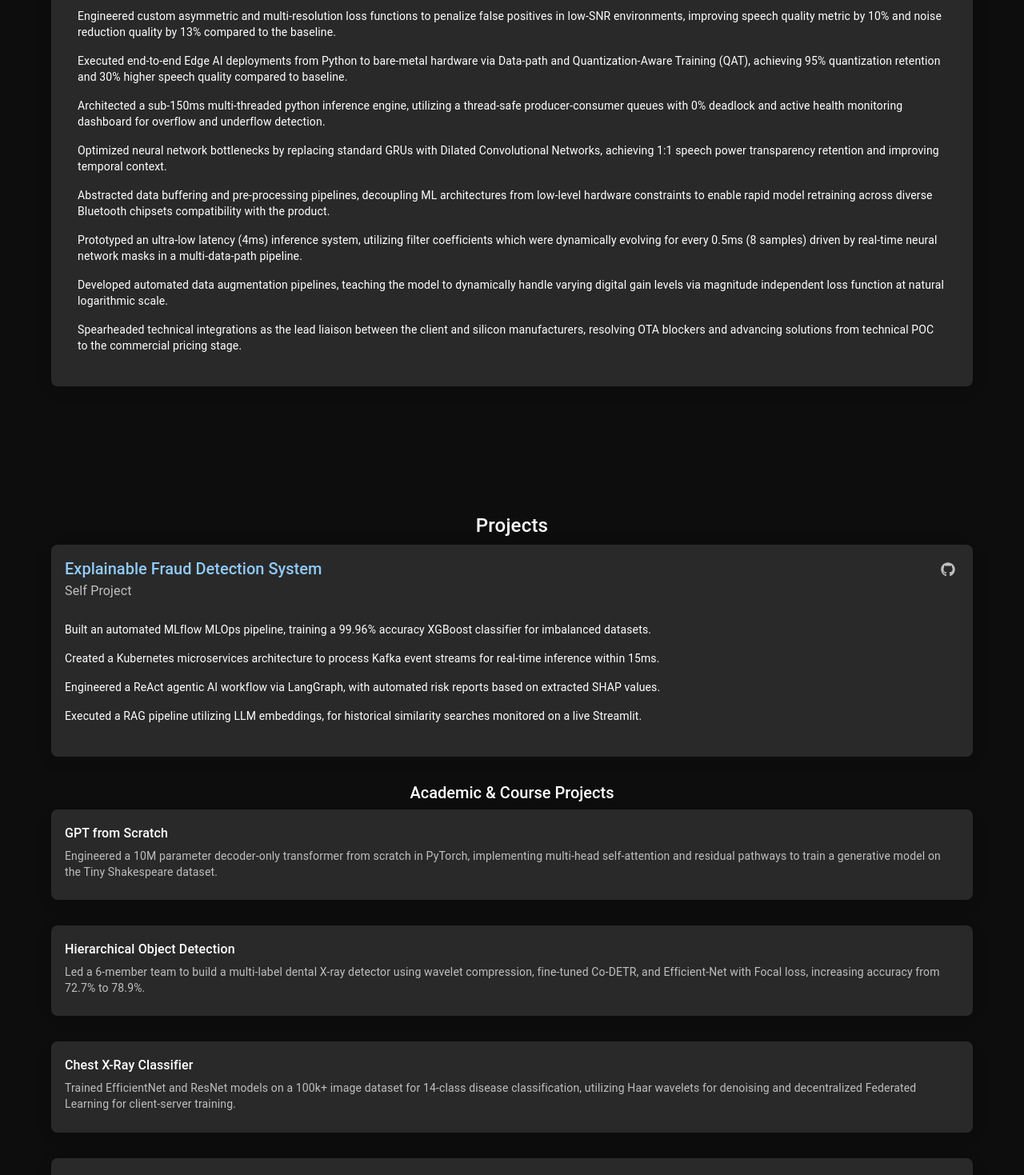
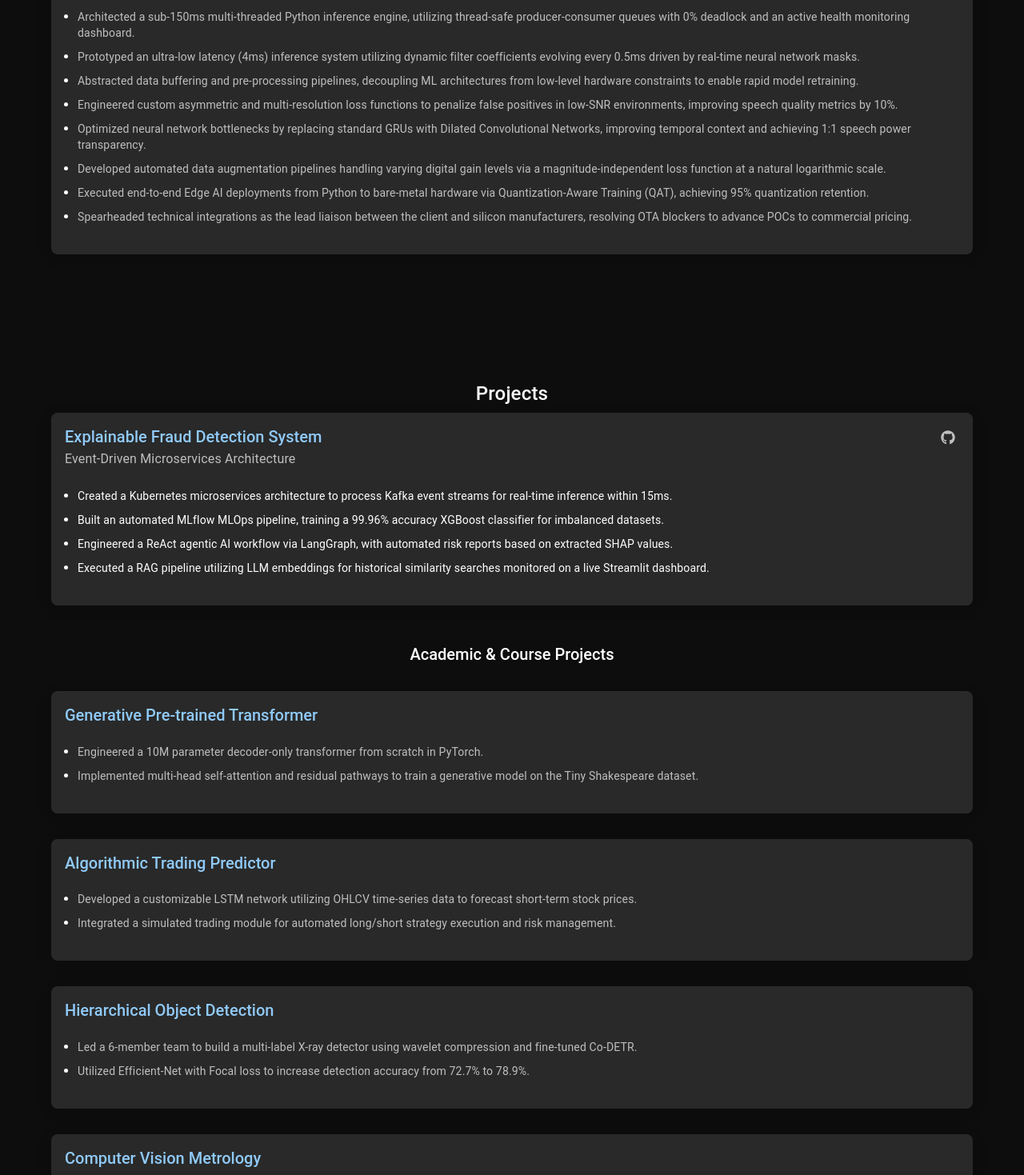
Before and after one commit to TejasweeSulekh/tejasweesulekh.github.io, a React (Vite) app: page / in a window 1280 px wide. Shown: the part 700-2169 px from the top of the page at 80% size. Built offline with nearby package versions, Linux system fonts and the light colour scheme.

Commit message:
Updated the content to make it look much better than before

```diff
--- a/src/components/Experience.jsx
+++ b/src/components/Experience.jsx
@@ -2,8 +2,6 @@
 import { Container, Typography, Box, Card, CardContent, List, ListItem, ListItemText } from '@mui/material';
 import FadeInView from './FadeInView';
 import { experiences } from '../data/portfolioData';
-import { motion } from 'framer-motion';
-
 
 const Experience = () => {
   return (
@@ -11,6 +9,7 @@
       <Typography variant="h4" component="h2" gutterBottom align="center">
         Work Experience
       </Typography>
+
       {experiences.map((exp, index) => (
         <FadeInView key={index} delay={index * 0.2}>
           <Card sx={{
@@ -34,13 +33,19 @@
               <Typography variant="subtitle2" component="p" color="text.secondary" gutterBottom>
                 {exp.period}
               </Typography>
-              <List dense>
+
+              <List dense sx={{ mt: 1, listStyleType: 'disc', pl: 2 }}>
                 {exp.points.map((point, i) => (
-                  <ListItem key={i}>
-                    <ListItemText primary={point} />
+                  <ListItem key={i} sx={{ display: 'list-item', px: 0, py: 0.5 }}>
+                    <ListItemText
+                      primary={point}
+                      primaryTypographyProps={{ variant: 'body2', color: 'text.secondary' }}
+                      sx={{ m: 0 }}
+                    />
                   </ListItem>
                 ))}
               </List>
+
             </CardContent>
           </Card>
         </FadeInView>
--- a/src/components/Projects.jsx
+++ b/src/components/Projects.jsx
@@ -1,5 +1,5 @@
 import React from 'react';
-import { Container, Typography, Grid, Card, CardContent, List, ListItem, ListItemText, Box, IconButton, Tooltip } from '@mui/material';
+import { Container, Typography, Card, CardContent, List, ListItem, ListItemText, Box, IconButton, Tooltip } from '@mui/material';
 import { FaGithub, FaExternalLinkAlt } from 'react-icons/fa';
 import { mainProjects, academicProjects } from '../data/portfolioData';
 import FadeInView from './FadeInView';
@@ -11,6 +11,7 @@
         Projects
       </Typography>
 
+      {/* MAIN PROJECTS LIST */}
       {mainProjects.map((project, index) => (
         <FadeInView key={index} delay={index * 0.2}>
           <Card sx={{
@@ -25,7 +26,6 @@
             }
           }}>
             <CardContent>
-              {/* Header Row: Title on the left, Icons on the right */}
               <Box sx={{ display: 'flex', justifyContent: 'space-between', alignItems: 'flex-start', mb: 1 }}>
                 <Box>
                   <Typography variant="h5" component="h3" color="primary.main">
@@ -36,7 +36,6 @@
                   </Typography>
                 </Box>
 
-                {/* Minimalist Icon Links */}
                 <Box sx={{ display: 'flex', gap: 1 }}>
                   {project.githubLink && (
                     <Tooltip title="View Source Code" placement="top">
@@ -67,10 +66,14 @@
                 </Box>
               </Box>
 
-              <List dense sx={{ mt: 1 }}>
+              <List dense sx={{ mt: 1, listStyleType: 'disc', pl: 2 }}>
                 {project.points.map((point, i) => (
-                  <ListItem key={i} sx={{ px: 0 }}>
-                    <ListItemText primary={point} />
+                  <ListItem key={i} sx={{ display: 'list-item', px: 0, py: 0.5 }}>
+                    <ListItemText
+                      primary={point}
+                      primaryTypographyProps={{ variant: 'body2', color: 'text.primary' }}
+                      sx={{ m: 0 }}
+                    />
                   </ListItem>
                 ))}
               </List>
@@ -79,37 +82,44 @@
         </FadeInView>
       ))}
 
-      <Typography variant="h5" component="h3" gutterBottom align="center" sx={{mt: 4}}>
+      <Typography variant="h5" component="h3" gutterBottom align="center" sx={{ mt: 6, mb: 4 }}>
         Academic & Course Projects
       </Typography>
 
-      <Grid container spacing={4}>
+      {/* ACADEMIC PROJECTS LIST */}
       {academicProjects.map((project, index) => (
-          <Grid item key={index} xs={12} sm={6} md={4}>
-            <FadeInView key={index} delay={index * 0.2}>
+        <FadeInView key={`academic-${index}`} delay={index * 0.2}>
           <Card sx={{
-                height: '100%',
+            mb: 4,
             border: '1px solid transparent',
             boxShadow: '0 4px 20px 0 rgba(0,0,0,0.1)',
-                transition: 'box-shadow 0.3s ease-in-out, border-color 0.3s ease-in-out',
+            transition: 'transform 0.3s ease-in-out, box-shadow 0.3s ease-in-out, border-color 0.3s ease-in-out',
             '&:hover': {
+              transform: 'scale(1.01)',
               borderColor: '#90caf9',
               boxShadow: '0 8px 30px 0 rgba(144, 202, 249, 0.4)',
             }
           }}>
             <CardContent>
-                  <Typography variant="h6" component="h4" gutterBottom>
+              <Typography variant="h5" component="h3" color="primary.main" sx={{ mb: 1 }}>
                 {project.title}
               </Typography>
-                  <Typography variant="body2" color="text.secondary">
-                    {project.description}
-                  </Typography>
+
+              <List dense sx={{ mt: 1, listStyleType: 'disc', pl: 2 }}>
+                {project.points.map((point, i) => (
+                  <ListItem key={i} sx={{ display: 'list-item', px: 0, py: 0.5 }}>
+                    <ListItemText
+                      primary={point}
+                      primaryTypographyProps={{ variant: 'body2', color: 'text.secondary' }}
+                      sx={{ m: 0 }}
+                    />
+                  </ListItem>
+                ))}
+              </List>
             </CardContent>
           </Card>
         </FadeInView>
-          </Grid>
       ))}
-      </Grid>
     </Container>
   );
 };
--- a/src/data/portfolioData.js
+++ b/src/data/portfolioData.js
@@ -1,7 +1,7 @@
 // src/data/portfolioData.js
 
 export const heroData = {
-  toRotate: ["MLOps & Embedded Systems Engineer", "Architecting intelligent systems from silicon to scale."],
+  toRotate: ["AI & Systems Engineer", "Architecting intelligent systems from silicon to scale."],
   typingSpeed: 150
 };
 
@@ -30,14 +30,14 @@
     company: "IPHIPI, Hyderabad",
     period: "July 2025 - Present",
     points: [
-      "Engineered custom asymmetric and multi-resolution loss functions to penalize false positives in low-SNR environments, improving speech quality metric by 10% and noise reduction quality by 13% compared to the baseline.",
-      "Executed end-to-end Edge AI deployments from Python to bare-metal hardware via Data-path and Quantization-Aware Training (QAT), achieving 95% quantization retention and 30% higher speech quality compared to baseline.",
-      "Architected a sub-150ms multi-threaded python inference engine, utilizing a thread-safe producer-consumer queues with 0% deadlock and active health monitoring dashboard for overflow and underflow detection.",
-      "Optimized neural network bottlenecks by replacing standard GRUs with Dilated Convolutional Networks, achieving 1:1 speech power transparency retention and improving temporal context.",
-      "Abstracted data buffering and pre-processing pipelines, decoupling ML architectures from low-level hardware constraints to enable rapid model retraining across diverse Bluetooth chipsets compatibility with the product.",
-      "Prototyped an ultra-low latency (4ms) inference system, utilizing filter coefficients which were dynamically evolving for every 0.5ms (8 samples) driven by real-time neural network masks in a multi-data-path pipeline.",
-      "Developed automated data augmentation pipelines, teaching the model to dynamically handle varying digital gain levels via magnitude independent loss function at natural logarithmic scale.",
-      "Spearheaded technical integrations as the lead liaison between the client and silicon manufacturers, resolving OTA blockers and advancing solutions from technical POC to the commercial pricing stage."
+      "Architected a sub-150ms multi-threaded Python inference engine, utilizing thread-safe producer-consumer queues with 0% deadlock and an active health monitoring dashboard.",
+      "Prototyped an ultra-low latency (4ms) inference system utilizing dynamic filter coefficients evolving every 0.5ms driven by real-time neural network masks.",
+      "Abstracted data buffering and pre-processing pipelines, decoupling ML architectures from low-level hardware constraints to enable rapid model retraining.",
+      "Engineered custom asymmetric and multi-resolution loss functions to penalize false positives in low-SNR environments, improving speech quality metrics by 10%.",
+      "Optimized neural network bottlenecks by replacing standard GRUs with Dilated Convolutional Networks, improving temporal context and achieving 1:1 speech power transparency.",
+      "Developed automated data augmentation pipelines handling varying digital gain levels via a magnitude-independent loss function at a natural logarithmic scale.",
+      "Executed end-to-end Edge AI deployments from Python to bare-metal hardware via Quantization-Aware Training (QAT), achieving 95% quantization retention.",
+      "Spearheaded technical integrations as the lead liaison between the client and silicon manufacturers, resolving OTA blockers to advance POCs to commercial pricing."
     ]
   }
 ];
@@ -45,38 +45,45 @@
 export const mainProjects = [
   {
     title: "Explainable Fraud Detection System",
-    subtitle: "Self Project",
+    subtitle: "Event-Driven Microservices Architecture",
     points: [
+      "Created a Kubernetes microservices architecture to process Kafka event streams for real-time inference within 15ms.",
       "Built an automated MLflow MLOps pipeline, training a 99.96% accuracy XGBoost classifier for imbalanced datasets.",
-      "Created a Kubernetes microservices architecture to process Kafka event streams for real-time inference within 15ms.",
       "Engineered a ReAct agentic AI workflow via LangGraph, with automated risk reports based on extracted SHAP values.",
-      "Executed a RAG pipeline utilizing LLM embeddings, for historical similarity searches monitored on a live Streamlit."
+      "Executed a RAG pipeline utilizing LLM embeddings for historical similarity searches monitored on a live Streamlit dashboard."
     ],
     githubLink: "https://github.com/TejasweeSulekh/Fraud-Detection-System",
-    // liveLink: "https://your-live-demo.com"
   }
 ];
 
 export const academicProjects = [
   {
-    title: "GPT from Scratch",
-    description: "Engineered a 10M parameter decoder-only transformer from scratch in PyTorch, implementing multi-head self-attention and residual pathways to train a generative model on the Tiny Shakespeare dataset."
+    title: "Generative Pre-trained Transformer",
+    points: [
+      "Engineered a 10M parameter decoder-only transformer from scratch in PyTorch.",
+      "Implemented multi-head self-attention and residual pathways to train a generative model on the Tiny Shakespeare dataset."
+    ]
+  },
+  {
+    title: "Algorithmic Trading Predictor",
+    points: [
+      "Developed a customizable LSTM network utilizing OHLCV time-series data to forecast short-term stock prices.",
+      "Integrated a simulated trading module for automated long/short strategy execution and risk management."
+    ]
   },
   {
     title: "Hierarchical Object Detection",
-    description: "Led a 6-member team to build a multi-label dental X-ray detector using wavelet compression, fine-tuned Co-DETR, and Efficient-Net with Focal loss, increasing accuracy from 72.7% to 78.9%."
+    points: [
+      "Led a 6-member team to build a multi-label X-ray detector using wavelet compression and fine-tuned Co-DETR.",
+      "Utilized Efficient-Net with Focal loss to increase detection accuracy from 72.7% to 78.9%."
+    ]
   },
   {
-    title: "Chest X-Ray Classifier",
-    description: "Trained EfficientNet and ResNet models on a 100k+ image dataset for 14-class disease classification, utilizing Haar wavelets for denoising and decentralized Federated Learning for client-server training."
-  },
-  {
-    title: "Algorithmic Trading Predictor",
-    description: "Developed a customizable LSTM network utilizing OHLCV time-series data to forecast short-term stock prices, integrating a simulated trading module for automated long/short strategy execution."
-  },
-  {
-    title: "Computer Vision Fundamentals",
-    description: "Applied Wavelet transforms, SIFT, and Wiener filtering for image restoration and feature extraction, benchmarking traditional CV algorithms against a custom CNN using OpenCV."
+    title: "Computer Vision Metrology",
+    points: [
+      "Applied Wavelet transforms, SIFT, and Wiener filtering for image restoration.",
+      "Benchmarked traditional CV anomaly detection algorithms against a custom CNN using OpenCV."
+    ]
   }
 ];
 
```
Lines whose indentation alone changed are shown as unchanged.
